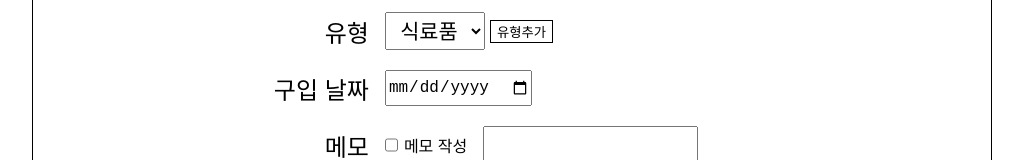
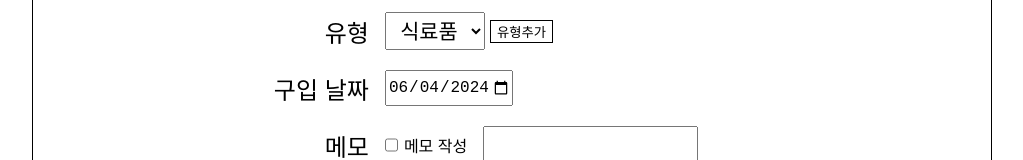
Before and after one commit to newfly101/BootCamp-MoneyCalender, a React (Create React App) app: page / in a window 1280 px wide. Shown: the part 155-315 px from the top of the page, without its empty margins (128-1151 px from the left). Built offline with nearby package versions, Linux system fonts and the light colour scheme; the HTML template or start-up script is replaced by a standard one.

Commit message:
[가계부 프로젝트] [2] InputMoney 입력 요소 구입 날짜 : dayjs로 귀찮은 날짜 포맷 압축

```diff
--- a/src/component/Money/InputMoney.js
+++ b/src/component/Money/InputMoney.js
@@ -1,12 +1,15 @@
 import React from 'react';
 import classes from './InputMoney.module.css';
+import dayjs from "dayjs";
 
 const InputMoney = () => {
+    const today = dayjs(new Date()).format('YYYY-MM-DD').toString();
+
     const [productName, setProductName] = React.useState('');
     const [productPrice, setProductPrice] = React.useState('');
     const [productType, setProductType] = React.useState(['식료품']);
     const [selectedType, setSelectedType] = React.useState('식료품');
-    const [productDate, setProductDate] = React.useState(new Date().toString());
+    const [productDate, setProductDate] = React.useState(today);
     const [productMemo, setProductMemo] = React.useState('');
     const [productReBuy, setProductReBuy] = React.useState(true);
     const [addProductFlag, setAddProductFlag] = React.useState(false);
@@ -21,9 +24,6 @@ const InputMoney = () => {
         if (regex.test(event.target.value)) {
             setProductPrice(event.target.value);
         }
-    }
-    const onChangeProductDate = (event) => {
-        // console.log(event.target.value);
     }
     const toggleAddProductType = () => {
         addProductFlag ? setAddProductFlag(false) : setAddProductFlag(true);
@@ -46,6 +46,10 @@ const InputMoney = () => {
             setAddProductFlag(false);
             setAddProduct('');
         }
+    }
+
+    const onChangeProductDate = (event) => {
+        setProductDate(event.target.value);
     }
 
     return (
@@ -110,6 +114,7 @@ const InputMoney = () => {
                     <input type="date"
                            id="productBuyDate"
                            name="productBuyDate"
+                           max={today}
                            value={productDate}
                            onChange={onChangeProductDate}
                     />
```
